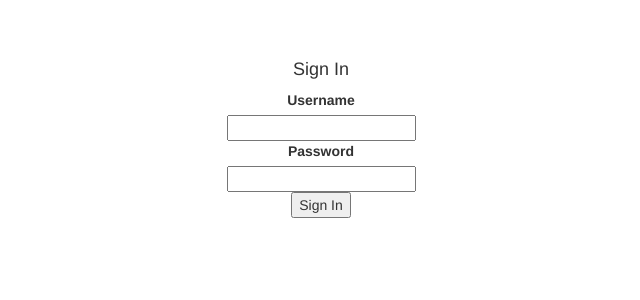
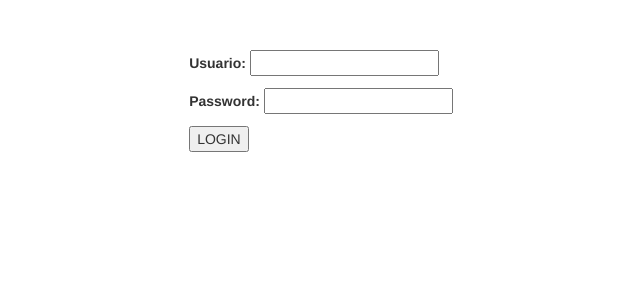
Before and after one commit to marteoma/FrameworkGamificacion, a Django app: page / in a window 1280 px wide. Shown: the top 300 px of the page, without its empty margins (319-959 px from the left). Run offline with Django 3.2, Linux system fonts and the light colour scheme; some libraries are stand-ins or nearby versions.

Commit message:
Complete the steps of login process

```diff
--- a/framework/forms.py
+++ b/framework/forms.py
@@ -1,8 +1,18 @@
 from django import forms
 
 class Evaluate(forms.Form):
+    '''
+    Form for the constants
+    '''
     constant_r = forms.IntegerField(label="Total de roles", required=True)
     constant_m = forms.IntegerField(label="Total de materiales", required=True)
     constant_s = forms.IntegerField(label="Total de pasos", required=True)
     grade = forms.ChoiceField(label="Evidencia de incorporación",
      required=True, choices=((1,"Null"), (2,"Medium"), (3,"Significant"), (4,"High"), (5,"Very High") ))
+
+class Login(forms.Form):
+    '''
+    Form for login
+    '''
+    username = forms.CharField(label="Usuario", required=True)
+    password = forms.CharField(label="Password", required=True)
--- a/framework/templates/framework/evaluar.html
+++ b/framework/templates/framework/evaluar.html
@@ -22,7 +22,7 @@
                         <ul class="nav navbar-nav">
                             <li class="active"><a href="#">Inicio</a></li>
                             <li class="active"><a href="#">Cálculo</a></li>
-                            <!-- <li class="active"><a href="">Item #3</a></li> -->
+                            <li class="active"><a href="{% url 'framework:logout' %}">Log Out</a></li>
                         </ul>
                     </div>
                 </div>
--- a/framework/templates/framework/index.html
+++ b/framework/templates/framework/index.html
@@ -20,13 +20,7 @@
 <div class="sign-in-form">
   <form action="{% url 'framework:login' %}" method="POST">
     {% csrf_token %}
-    <div class="sign-in-form">
-      <h4 class="text-center">Sign In</h4>
-      <label for="sign-in-form-username">Username</label>
-      <input type="text" class="sign-in-form-username" name="username" id="sign-in-form-username">
-      <label for="sign-in-form-password">Password</label>
-      <input type="text" class="sign-in-form-password" name="password" id="sign-in-form-password">
-      <button type="submit" class="sign-in-form-button">Sign In</button>
-    </div>
+    {{form.as_p}}
+    <input type="submit" value="LOGIN">
   </form>
 </div>
--- a/framework/urls.py
+++ b/framework/urls.py
@@ -7,5 +7,6 @@ urlpatterns = [
     path('evaluacion', views.evaluacion, name='evaluacion'),
     path('resultados', views.resultados, name='resultados'),
     path('registrar', views.register, name='register'),
-    path('login', views.login, name='login')
+    path('login', views.v_login, name='login'),
+    path('logout', views.v_logout, name='logout'),
 ]
--- a/framework/views.py
+++ b/framework/views.py
@@ -1,17 +1,23 @@
 from django.shortcuts import render
 from django.contrib.auth.decorators import login_required
-from django.contrib.auth import authenticate
-from django.contrib.auth import login as login_django
+from django.contrib.auth import authenticate, logout, login
 from django.http import HttpResponse
 from .utils import calc_level
-from .forms import Evaluate
+from .forms import Evaluate, Login
 
 # Create your views here.
 def index(request):
     '''
-    Main page of the framework, shows a form to register
+    Main page of the framework, shows a form to register for anonymus or evaluation for logged
     '''
-    return render(request, 'framework/index.html')
+    if request.user.is_authenticated:
+        # Do something for logged-in users.
+        form = Evaluate()
+        return render(request, 'framework/evaluar.html', {"form": form})
+    else:
+        # Do something for anonymous users.
+        form = Login()
+        return render(request, 'framework/index.html', { 'form': form })
 
 @login_required
 def evaluacion(request):
@@ -39,7 +45,7 @@ def register(request):
     '''
     return render(request, 'framework/register.html')
 
-def login(request):
+def v_login(request):
     '''
     Manage the intent of authentication of a user
     '''
@@ -48,6 +54,19 @@ def login(request):
     #TODO: Make login here
     user = authenticate(request, username=username, password=password)
     if user is not None:
-        login_django(request, user)
+        login(request, user)
         form = Evaluate()
         return render(request, 'framework/evaluar.html', {"form": form})
+    else:
+        form = Login()
+        return render(request, 'framework/index.html',
+        { 'error': 'Usuario o contraseña incorrectos', 'form': form})
+
+def v_logout(request):
+    '''
+    Close the current user session
+    '''
+    logout(request)
+    form = Login()
+    return render(request, 'framework/index.html',
+    { 'form': form})
```
Also changed, not shown: framework/templates/framework/base.html (added).
